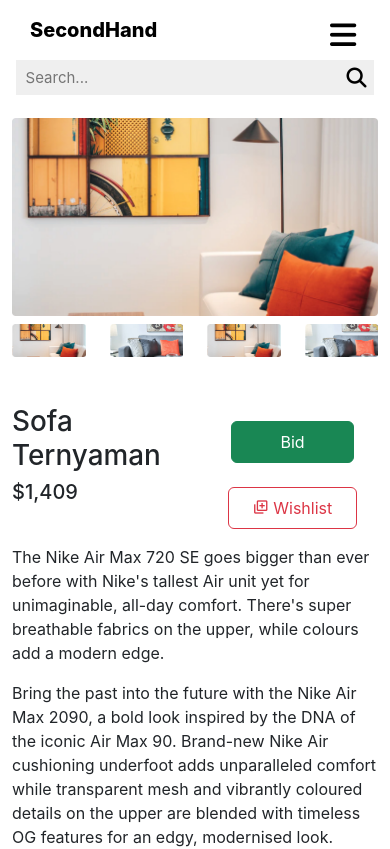
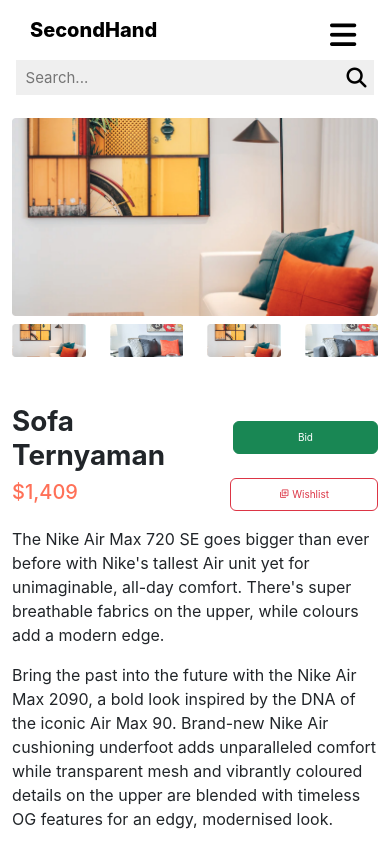
Before and after one commit to MustofaandCrew/FrontEnd2, a React (Create React App) app in the folder front-end/: page / in a window 390 px wide. Shown: the top 849 px of the page. Built offline with nearby package versions, Linux system fonts and the light colour scheme.

Commit message:
add responsive page

```diff
--- /dev/null
+++ b/front-end/src/assets/css/ProductDetails.css
@@ -0,0 +1,60 @@
+.product-title {
+    font-weight: 700;
+}
+
+.product-price {
+    color:#FF7158;
+}
+
+img.thumbnail {
+    width: 100%;
+}
+
+img.profile {
+    width: 4rem;
+    height: 4rem;
+}
+
+button.bid {
+    font-size: 20px;
+    padding: 1rem 9rem;
+}
+
+button.wishlist {
+    font-size: 20px;
+    padding: 1rem 6.9rem;
+}
+
+/* Extra small devices (phones, 600px and down) */
+@media only screen and (max-width: 600px){
+    /* ini untuk tampilan handphone */
+    button.bid {
+        font-size: 10px;
+        padding: 0.5rem 4rem;
+    }
+
+    button.wishlist {
+        font-size: 10px;
+        padding: 0.5rem 3rem;
+    }
+  }
+
+  /* Small devices (portrait tablets and large phones, 600px and up) */
+  @media only screen and (min-width: 600px){
+    /* ini untuk tampilan tablet */
+
+  }
+
+  /* Medium devices (landscape tablets, 768px and up) */
+  @media only screen and (min-width: 768px){
+
+  }
+
+  /* Large devices (Laptops/desktop, 992px and up) */
+  @media only screen and (min-width: 992px){
+    /* ini untuk tampilan laptop */
+
+  }
+
+  /* Extra Large devices (Large laptops and destops, 120px and up) */
+  @media only screen and (min-width: 1200px){}
--- a/front-end/src/pages/ProductDetails.jsx
+++ b/front-end/src/pages/ProductDetails.jsx
@@ -1,8 +1,7 @@
 import React from "react";
 
 import LayoutNavbarFooter from "../components/LayoutNavbarFooter";
-
-
+import "../assets/css/ProductDetails.css"
 
 // dummy images
 import comments from "../assets/images/comments-pp.png"
@@ -19,36 +18,36 @@ export default function ProductDetails() {
                 {/* Product Thumbnails */}
                 <div className="row my-2">
                     <div className="col">
-                        <img style={{ width: "100%" }} src={dummy} alt="" />
+                        <img className="thumbnail" src={dummy} alt="" />
                     </div>
                 </div>
                 <div className="row">
                     <div className="col-3">
-                        <img style={{ width: "100%" }} src={dummy2} alt="" />
+                        <img className="thumbnail" src={dummy2} alt="" />
                     </div>
                     <div className="col-3">
-                        <img style={{ width: "100%" }} src={dummy3} alt="" />
+                        <img className="thumbnail" src={dummy3} alt="" />
                     </div>
                     <div className="col-3">
-                        <img style={{ width: "100%" }} src={dummy2} alt="" />
+                        <img className="thumbnail" src={dummy2} alt="" />
                     </div>
                     <div className="col-3">
-                        <img style={{ width: "100%" }} src={dummy3} alt="" />
+                        <img className="thumbnail" src={dummy3} alt="" />
                     </div>
                 </div>
 
                 {/* Product Title */}
                 <div className="row mt-5">
                     <div className="col">
-                        <h1>Sofa Ternyaman</h1>
-                        <h5>$1,409</h5>
+                        <h1 className="product-title">Sofa Ternyaman</h1>
+                        <h5 className="product-price">$1,409</h5>
                     </div>
                     <div className="col my-3">
-                        <div className="text-center">
-                            <button type="button" className="px-5 py-2 btn btn-success">Bid</button>
+                        <div className="text-end">
+                            <button type="button" className="bid btn btn-success">Bid</button>
                         </div>
-                        <div className="mt-4 text-center">
-                            <button type="button" className="px-4 py-2 btn btn-outline-danger"><i class='bx bx-add-to-queue'></i> Wishlist</button>
+                        <div className="mt-4 text-end">
+                            <button type="button" className="wishlist btn btn-outline-danger"><i class='bx bx-add-to-queue'></i> Wishlist</button>
                         </div>
                     </div>
                 </div>
@@ -75,7 +74,7 @@ export default function ProductDetails() {
                 <div className="row pt-2">
                     <div className="col-md-8">
                         <div className="d-flex">
-                            <img style={{ height: "4rem", width: "4rem" }} className="img-fluid rounded-circle my-2" src={comments} alt="" />
+                            <img className="profile img-fluid rounded-circle my-2" src={comments} alt="" />
                             <div className="d-block ms-3 pt-2">
                                 <h5 className="pt-3">Hazza Risky</h5>
                                 <p className="col-sm-7">I thought it was not good for living room. I really happy
@@ -87,7 +86,7 @@ export default function ProductDetails() {
                 <div className="row pt-2">
                     <div className="col-md-8">
                         <div className="d-flex">
-                            <img style={{ height: "4rem", width: "4rem" }} className="img-fluid rounded-circle my-2" src={comments} alt="" />
+                            <img className="profile img-fluid rounded-circle my-2" src={comments} alt="" />
                             <div className="d-block ms-3 pt-2">
                                 <h5 className="pt-3">Hazza Risky</h5>
                                 <p className="col-sm-7">I thought it was not good for living room. I really happy
@@ -99,7 +98,7 @@ export default function ProductDetails() {
                 <div className="row pt-2">
                     <div className="col-md-8">
                         <div className="d-flex">
-                            <img style={{ height: "4rem", width: "4rem" }} className="img-fluid rounded-circle my-2" src={comments} alt="" />
+                            <img className="profile img-fluid rounded-circle my-2" src={comments} alt="" />
                             <div className="d-block ms-3 pt-2">
                                 <h5 className="pt-3">Hazza Risky</h5>
                                 <p className="col-sm-7">I thought it was not good for living room. I really happy
@@ -111,7 +110,7 @@ export default function ProductDetails() {
                 <div className="row pt-2">
                     <div className="col-md-8">
                         <div className="d-flex">
-                            <img style={{ height: "4rem", width: "4rem" }} className="img-fluid rounded-circle my-2" src={comments} alt="" />
+                            <img className="profile img-fluid rounded-circle my-2" src={comments} alt="" />
                             <div className="d-block ms-3 pt-2">
                                 <h5 className="pt-3">Hazza Risky</h5>
                                 <p className="col-sm-7">I thought it was not good for living room. I really happy
```
